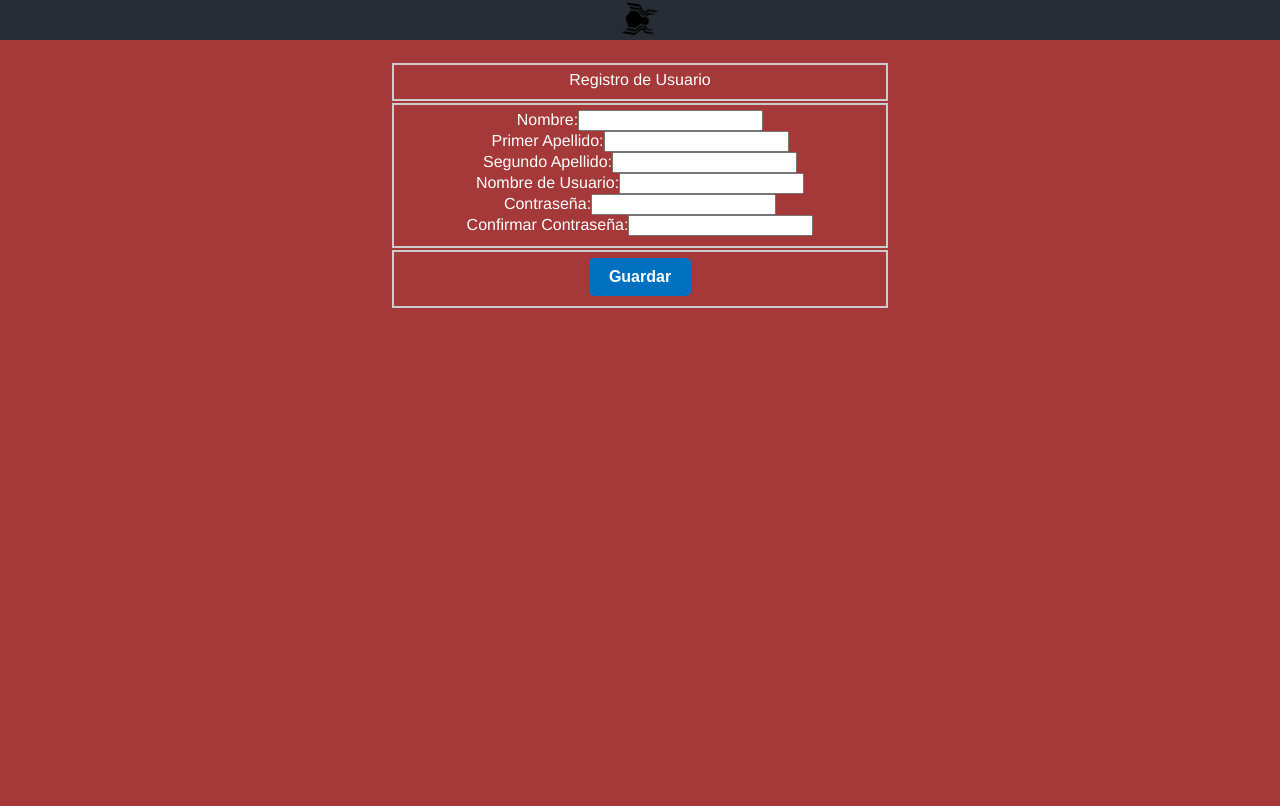
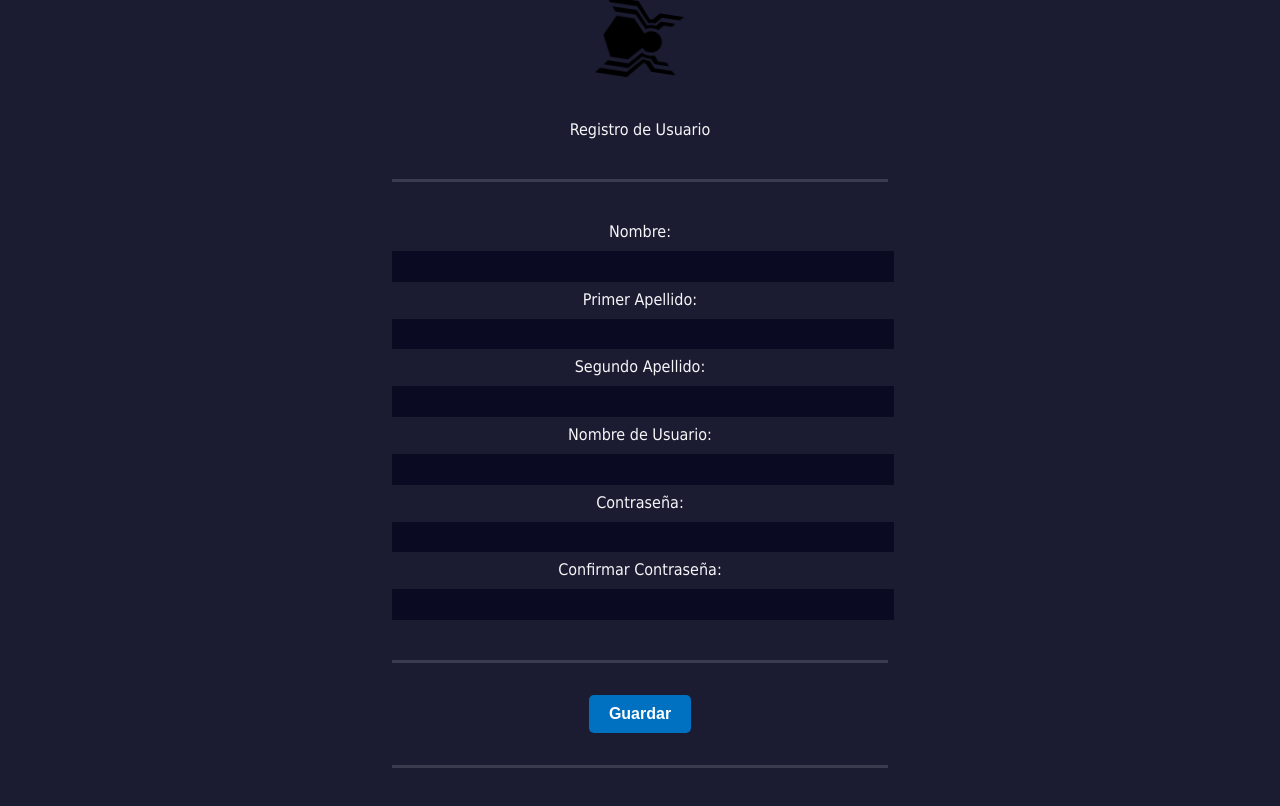
Before and after one commit to Memo611/Proyecto, a React (Create React App) app in the folder Front-End/: page / in a window 1280 px wide. Shown: the top 806 px of the page. Built offline with nearby package versions, Linux system fonts and the light colour scheme.

Commit message:
Quinto Commit

```diff
--- a/Front-End/src/App.css
+++ b/Front-End/src/App.css
@@ -2,13 +2,13 @@
   text-align: center;
 }
 .Form{
-    width: 500px;
-    margin: 20px auto;
-    border: 1px solid rgb(165, 56, 56);;
-    background-color: rgb(165, 56, 56);;
+  width: 60vw;
+  max-width: 500px;
+  min-width: 300px;
+  margin: 0 auto;
 }
 .App-logo {
-  height: 4vmin;
+  height: 10vmin;
   pointer-events: none;
 }
 
@@ -19,8 +19,8 @@
 }
 
 .App-header {
-  background-color: #282c34;
-  min-height: 5vh;
+  background-color: #1b1b32;
+  min-height: 10vh;
   display: flex;
   flex-direction: column;
   align-items: center;
--- a/Front-End/src/Componentes/PrimerFormulario.css
+++ b/Front-End/src/Componentes/PrimerFormulario.css
@@ -1,15 +1,30 @@
 body{
-    background-color: rgb(165, 56, 56);
-    color: white;
-    font-family: 'Franklin Gothic Medium', 'Arial Narrow', Arial, sans-serif;
+    width: 100%;
+    height: 100vh;
+    margin: 0;
+    background-color: #1b1b32;
+    color: #f5f6f7;
+    font-family: Tahoma;
+    font-size: 16px;
 }
+
 fieldset{
-    margin: 2px;
-    border: 2px solid #ccc;
+    border: none;
+    padding: 2rem 0;
+    border-bottom: 3px solid #3b3b4f;
 }
+
 label{
     display: block;
-    margin: 1 rem 0;
+    margin: 0.5rem 0;
+}
+input{
+    margin: 10px 0 0 0;
+    width: 100%;
+    min-height: 2em;
+    background-color: #0a0a23;
+    border: 1px solid #0a0a23;
+    color: #ffffff;
 }
 
 button{
--- a/Front-End/src/Componentes/PrimerFormulario.js
+++ b/Front-End/src/Componentes/PrimerFormulario.js
@@ -22,29 +22,29 @@ function PrimerFormulario(){
     return (
         <form onSubmit={enviarFormulario}>
             <fieldset>
-            <label>
+            <label for="name">
                 Nombre:
-                <input type="text" name="nombre" value={datosFormulario.nombre} onChange={manejarCambio} />
+                <input  id="name"type="text" name="nombre" value={datosFormulario.nombre} onChange={manejarCambio} />
             </label>
-            <label>
+            <label for="primerApellido">
                 Primer Apellido:
-                <input type="text" name="primerApellido" value={datosFormulario.primerApellido} onChange={manejarCambio} />
+                <input id="primerApellido" type="text" name="primerApellido" value={datosFormulario.primerApellido} onChange={manejarCambio} />
             </label>
-            <label>
+            <label for="segundoApellido">
                 Segundo Apellido:
-                <input type="text" name="segundoApellido" value={datosFormulario.segundoApellido} onChange={manejarCambio} />
+                <input id="segundoApellido" type="text" name="segundoApellido" value={datosFormulario.segundoApellido} onChange={manejarCambio} />
             </label>
-            <label>
+            <label for="nombreUsuario">
                 Nombre de Usuario:
-                <input type="text" name="nombreUsuario" value={datosFormulario.nombreUsuario} onChange={manejarCambio} />
+                <input id="nombreUsuario" type="text" name="nombreUsuario" value={datosFormulario.nombreUsuario} onChange={manejarCambio} />
             </label>
-            <label>
+            <label for="contraseña">
                 Contraseña:
-                <input type="password" name="contraseña" value={datosFormulario.contraseña} onChange={manejarCambio} />
+                <input id="contraseña" type="password" name="contraseña" value={datosFormulario.contraseña} onChange={manejarCambio} />
             </label>
-            <label>
+            <label for="confirmarContraseña">
                 Confirmar Contraseña:
-                <input type="password" name="confirmarContraseña" value={datosFormulario.confirmarContraseña} onChange={manejarCambio} />
+                <input id="confirmarContraseña" type="password" name="confirmarContraseña" value={datosFormulario.confirmarContraseña} onChange={manejarCambio} />
             </label>
         </fieldset>
         <fieldset>
```
